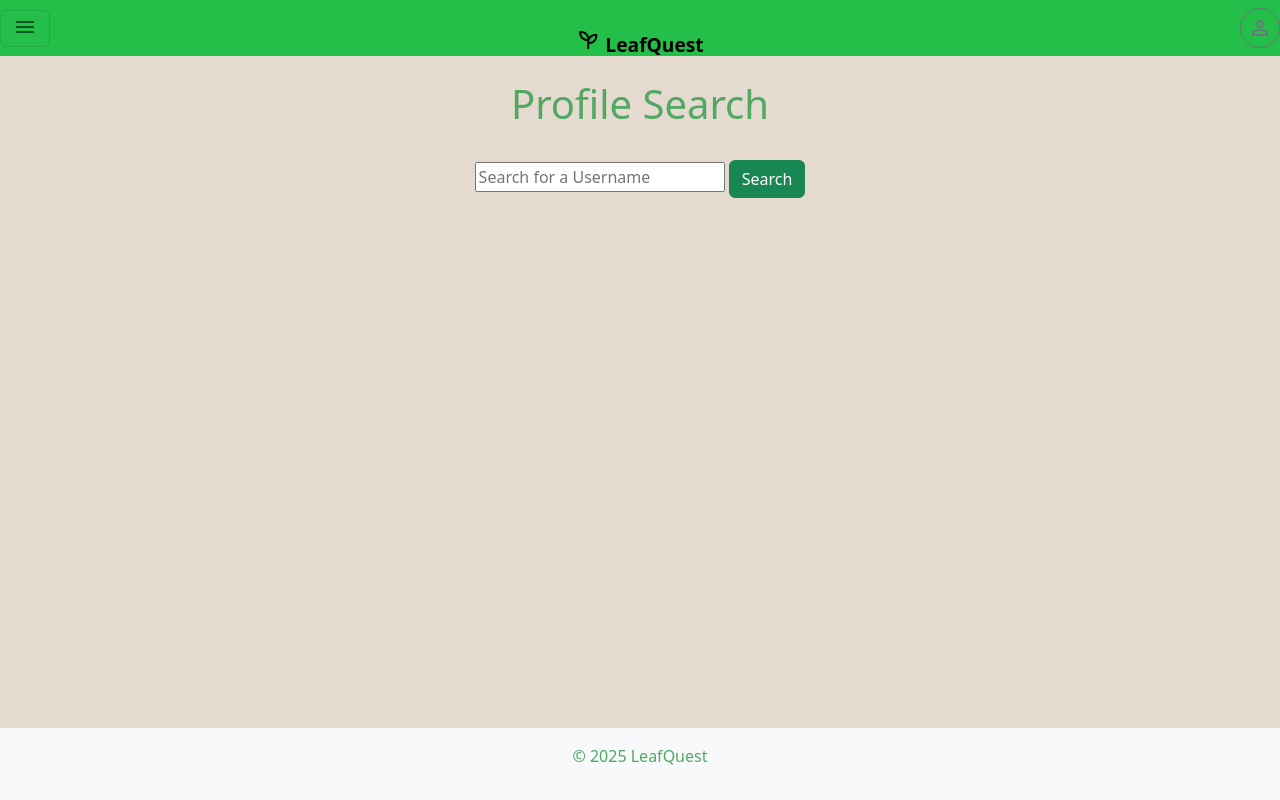
After one commit to UCCS-SP25-CS4300-CS5300-1/Group-8-spring-2025, a Django app: template LeafQuest/home/templates/social/profile_search.html in a window 1280 px wide. The commit adds this page. Run offline with Django 4.2, Linux system fonts and the light colour scheme; the template is opened without the code that fills it, so the values that code supplies are empty.

Commit message:
profile search, profile template tweaks, some cleanup

```diff
--- a/LeafQuest/home/models/profile.py
+++ b/LeafQuest/home/models/profile.py
@@ -6,7 +6,7 @@ from django.urls import reverse
 # user profile/account
 class Profile(models.Model):
     user = models.OneToOneField(User, on_delete=models.CASCADE)
-    name = models.CharField(max_length=50)
+    name = models.CharField(max_length=50, default=' ')
     aboutMe = models.TextField(max_length=250, blank=True)
     pfp = models.ImageField(upload_to='profile/', blank=True, default='profile/defaultprofile.png')
     private = models.BooleanField(default=False)
--- a/LeafQuest/home/static/css/style.css
+++ b/LeafQuest/home/static/css/style.css
@@ -44,3 +44,7 @@ body {
     background-color: #ded0c1c4;
     color: rgb(80, 168, 99)
 }
+
+.search {
+    width: 250px;
+}
--- /dev/null
+++ b/LeafQuest/home/templates/social/profile_search.html
@@ -0,0 +1,38 @@
+{% extends 'base.html' %}
+
+
+{% block content %}
+
+<div style="text-align:center;">
+    <h1>Profile Search</h1>
+    </br>
+
+    <form method="POST">
+    {% csrf_token %}
+    <input type="input" class="search" placeholder="Search for a Username" name="search">
+    <button type="submit" class="btn btn-success">Search</button>
+    </form>
+</div>
+</br>
+
+{% if search %}
+<h2 style="text-align:center;">Search Results</h2>
+</br>
+
+<div class="row row-cols-md-4 g-4">
+    {% for profile in results %}
+    <div class="col d-flex justify-content-center">
+        <div class="card" style="width: 20rem; ">
+            <img src="/media/{{ profile.pfp }}", class="card-img-top", width="200", height="200">
+            <div class="card-body">
+                <h4 class="card-title">{{ profile.user.username }}{% if profile.private %}<span class="material-symbols-outlined me-2 inline-icon" style="font-size:20px;">lock</span>{% endif %}</h5>
+                <h6>{{ profile.name }}</h6>
+                <a class="btn btn-success" href="{% url 'profile_view' profile.id %}" role="button">View Profile</a>
+            </div>
+        </div>
+    </div>
+    {% endfor %}
+</div>
+
+{% endif %}
+{% endblock %}
--- a/LeafQuest/home/urls.py
+++ b/LeafQuest/home/urls.py
@@ -15,7 +15,10 @@ urlpatterns = [
     path('plantdex', plantdex_view, name="plantdex"),
     path('badges', badges_view, name="badges"),
     path('map', map_view, name="map"),
+
     path('social', social_view, name="social"),
+    path('social/search', profile_search, name="search"),
+
 
     # profile viewing/editing and friends list
     path('profile', profile_redir, name="profile"),
--- a/LeafQuest/home/views/__init__.py
+++ b/LeafQuest/home/views/__init__.py
@@ -13,3 +13,4 @@ from .edit import edit_profile
 from .friend_reqs import *
 from .friends import friend_list
 from .login import login_view
+from .search import profile_search
```
Also changed, not shown: LeafQuest/home/templates/profile/index.html (+19 -21 lines), LeafQuest/home/templates/social/index.html (+2 -6 lines), LeafQuest/home/tests/view_test.py (+5 -0 lines), LeafQuest/home/views/search.py (added, +9 -0 lines), LeafQuest/home/migrations/0010_alter_profile_name.py (added), LeafQuest/home/migrations/0011_alter_profile_name.py (added), LeafQuest/home/templates/style.css (deleted).
